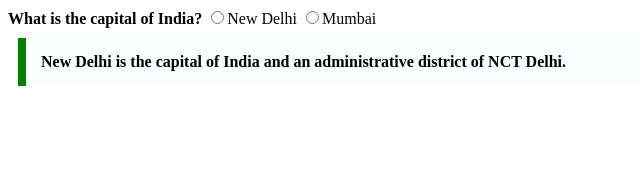
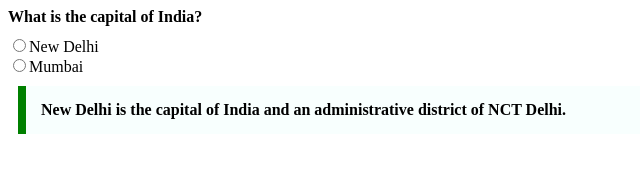
Before and after one commit to acciojob/trivia-pappukr3631, a website: page main.html in a window 1280 px wide. Shown: the whole page, without its empty margins (0-640 px from the left). Drawn offline with Linux system fonts and the light colour scheme.

Commit message:
created a submission

```diff
--- a/main.html
+++ b/main.html
@@ -10,7 +10,7 @@
 
 	<form>
 		<label><b>What is the capital of India?</b></label>
-		<input type="radio">New Delhi
+		<input type="radio">New Delhi<br>
 		<input type="radio">Mumbai
 		<blockquote cite="https://en.wikipedia.org/wiki/New_Delhi">New Delhi is the capital of India and an administrative district of NCT Delhi.</blockquote>
 	</form>
--- a/styles.css
+++ b/styles.css
@@ -8,3 +8,7 @@ blockquote {
 	background-color: #f8fffe;
 	font-weight: bold;
 }
+ label {
+	 display: block;
+	 padding-bottom: 10px;
+ }
```
